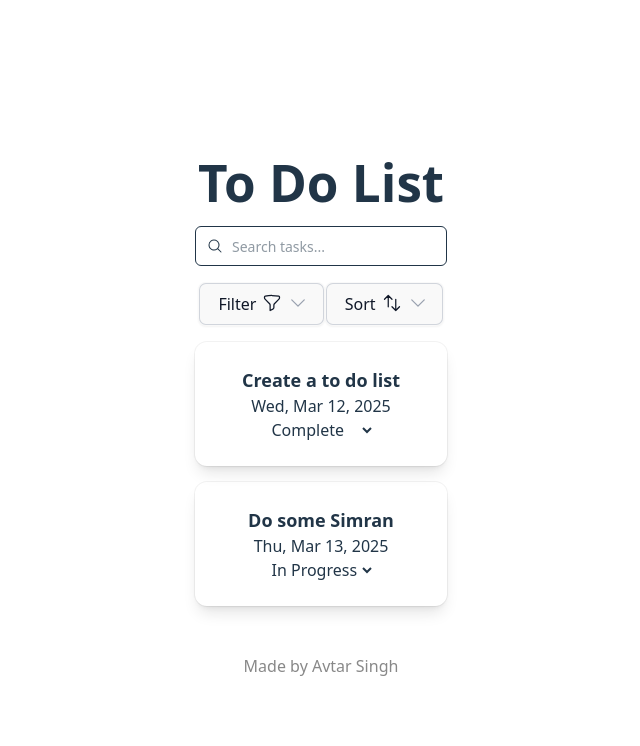
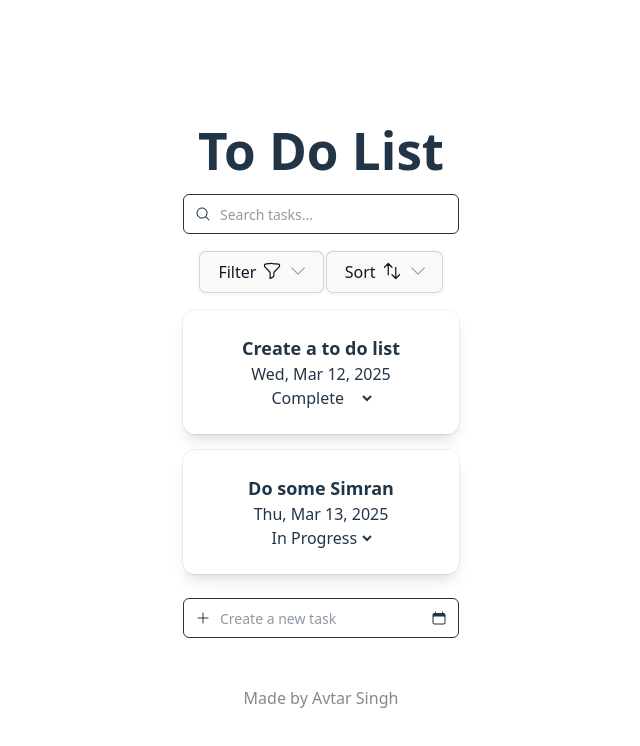
Before and after one commit to ManpreetSL/to-do-list, a React (Vite) app: page / in a window 1280 px wide. Shown: the top 746 px of the page, without its empty margins (319-959 px from the left). Built offline with nearby package versions, Linux system fonts and the light colour scheme.

Commit message:
feat: add an 'add task' bar component

```diff
--- /dev/null
+++ b/src/components/AddTaskBar.tsx
@@ -0,0 +1,27 @@
+import { PlusIcon } from '@heroicons/react/24/solid';
+import { CalendarIcon } from '@heroicons/react/24/solid';
+import { FormEvent } from 'react';
+
+type Props = {
+  value: string;
+  onAddTask: (e: FormEvent<HTMLFormElement>) => void;
+};
+
+const AddTaskBar = ({ value, onAddTask }: Props) => {
+  return (
+    <div className='relative py-2 my-2'>
+      <form onSubmit={onAddTask}>
+        <input
+          className='flex h-10 w-full rounded-md border border-input bg-background px-9 py-2 text-base ring-offset-background file:border-0 file:bg-transparent file:text-sm file:font-medium file:text-foreground placeholder:text-muted-foreground focus-visible:outline-none focus-visible:ring-2 focus-visible:ring-ring focus-visible:ring-offset-2 disabled:cursor-not-allowed disabled:opacity-50 md:text-sm flex-1'
+          placeholder='Create a new task'
+          value={value}
+        />
+
+        <PlusIcon className='lucide lucide-search absolute left-3 top-1/2 -translate-y-1/2 text-muted-foreground w-4 h-4' />
+        <CalendarIcon className='lucide lucide-search absolute right-3 top-1/2 -translate-y-1/2 text-muted-foreground w-4 h-4' />
+      </form>
+    </div>
+  );
+};
+
+export default AddTaskBar;
--- a/src/components/ToDoList.tsx
+++ b/src/components/ToDoList.tsx
@@ -4,6 +4,7 @@ import { ArrowsUpDownIcon } from '@heroicons/react/24/outline';
 import Card from './Card';
 import SearchBar from './SearchBar';
 import { useState } from 'react';
+import AddTaskBar from './AddTaskBar';
 
 const statuses = ['Not Started', 'In Progress', 'Complete'];
 
@@ -106,6 +107,8 @@ const ToDoList = () => {
           </li>
         ))}
       </ul>
+
+      <AddTaskBar />
     </div>
   );
 };
```
